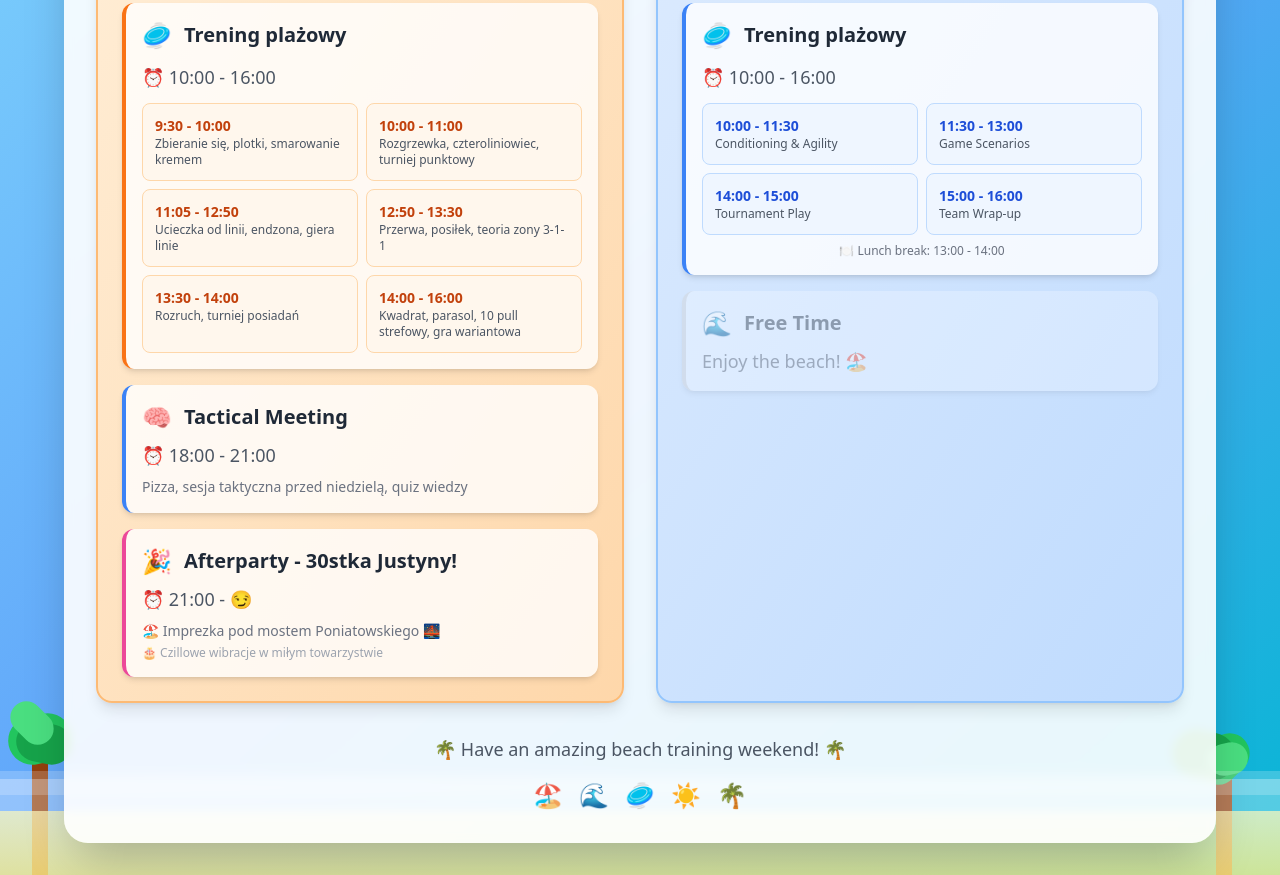
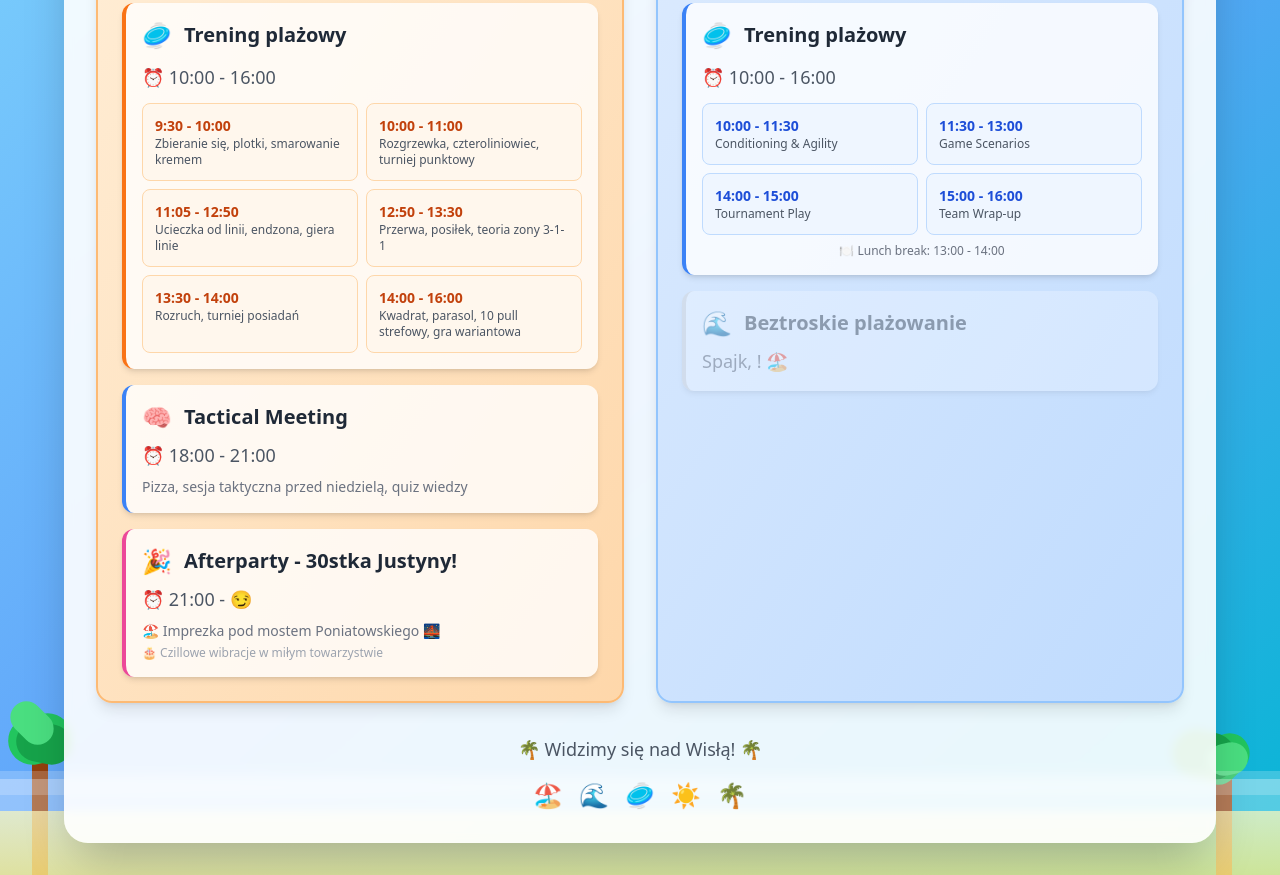
Before and after one commit to Czaplon/rjp-beach-page, a plain HTML site: page index.html in a window 1280 px wide. Shown: the part 243-1118 px from the top of the page. Drawn offline with nearby package versions, Linux system fonts and the light colour scheme.

Commit message:
adding info

```diff
--- a/index.html
+++ b/index.html
@@ -186,10 +186,10 @@
                             <div class="bg-white/50 rounded-xl p-4 shadow-md border-l-4 border-gray-300 opacity-50">
                                 <div class="flex items-center gap-3 mb-2">
                                     <span class="text-2xl">🌊</span>
-                                    <h3 class="text-xl font-semibold text-gray-600">Free Time</h3>
+                                    <h3 class="text-xl font-semibold text-gray-600">Beztroskie plażowanie</h3>
                                 </div>
                                 <div class="text-lg text-gray-500 font-medium">
-                                    Enjoy the beach! 🏖️
+                                    Spajk, ! 🏖️
                                 </div>
                             </div>
                         </div>
@@ -199,7 +199,7 @@
                 <!-- Footer with beach vibes -->
                 <div class="mt-8 text-center">
                     <p class="text-gray-600 text-lg">
-                        🌴 Have an amazing beach training weekend! 🌴
+                        🌴 Widzimy się nad Wisłą! 🌴
                     </p>
                     <div class="flex justify-center gap-4 mt-4 text-2xl">
                         <span>🏖️</span>
```
